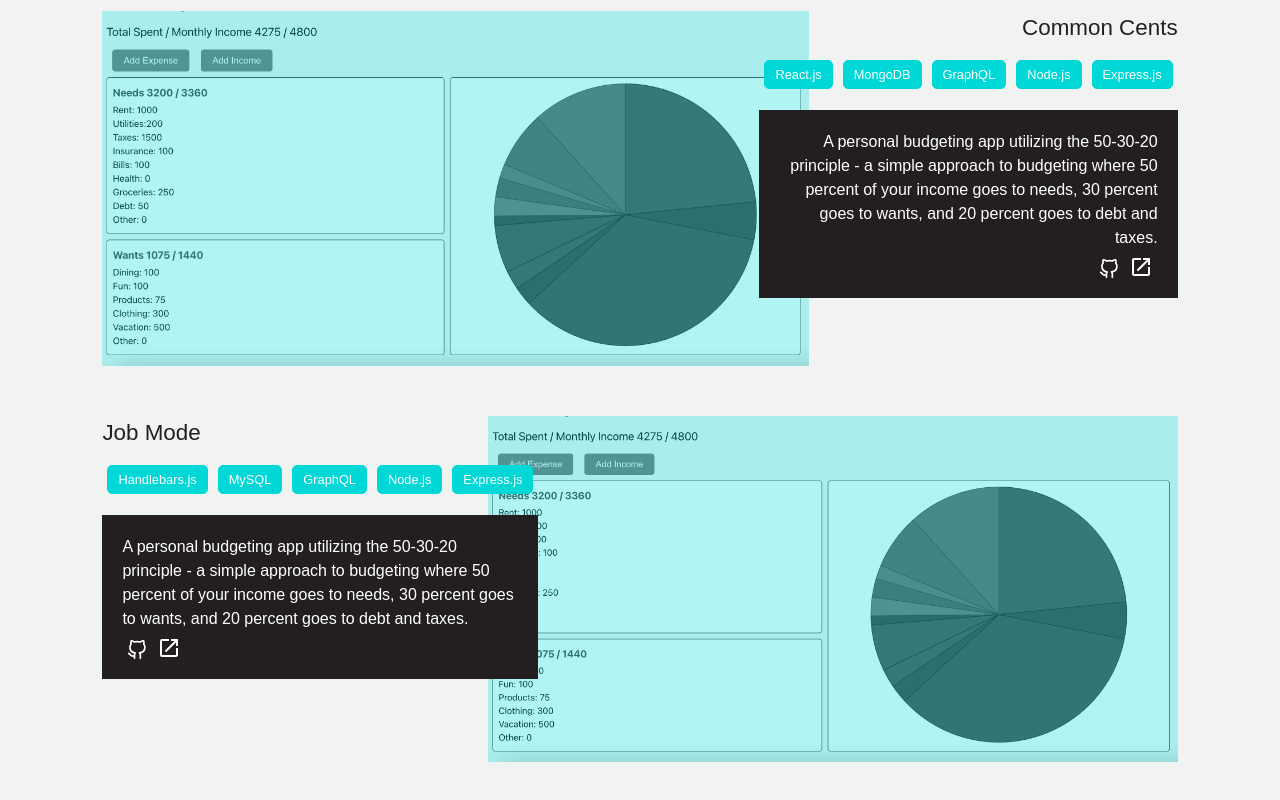
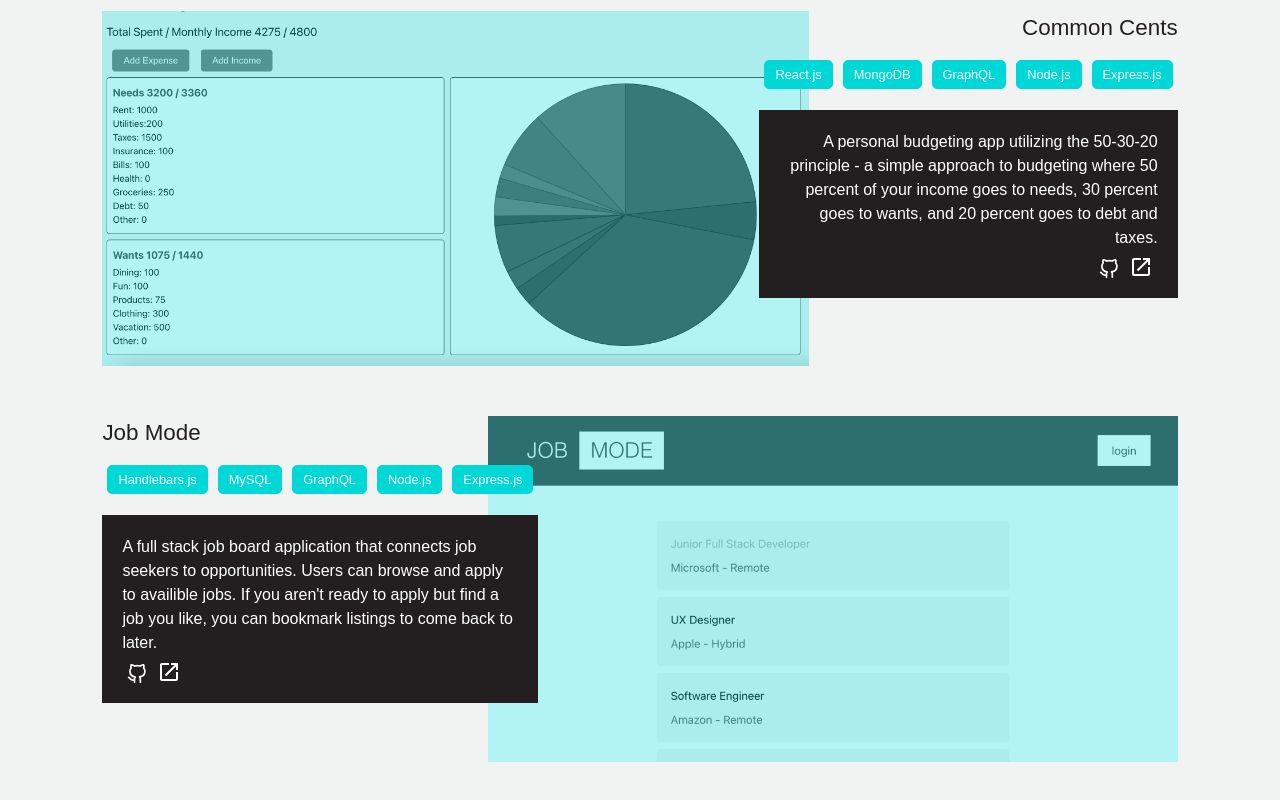
Before and after one commit to bantonneau/WebDevPortfolio, a React (Create React App) app: page / in a window 1280 px wide. Shown: the part 1772-2572 px from the top of the page. Built offline with nearby package versions, Linux system fonts and the light colour scheme.

Commit message:
update job mode copy and image

```diff
--- a/src/components/Projects.js
+++ b/src/components/Projects.js
@@ -3,8 +3,10 @@ import '../styles/Projects.css'
 import { projectList } from "../helpers/ProjectList";
 import { Link } from 'react-router-dom';
 import { GitHub, Launch } from '@mui/icons-material'
+import IconGitHub from '../assets/icons/github';
 import commonCents from '../assets/projectPics/commonCents.png'
-import IconGitHub from '../assets/icons/github';
+import jobMode from '../assets/projectPics/jobMode.png'
+
 
 function Circle() {
   return (
@@ -60,7 +62,7 @@ function Projects({ projectRefs }) {
             </div>
           </div>
           <div className='projectDescriptionBlockB'>
-            <p>A personal budgeting app utilizing the 50-30-20 principle - a simple approach to budgeting where 50 percent of your income goes to needs, 30 percent goes to wants, and 20 percent goes to debt and taxes.</p>
+            <p>A full stack job board application that connects job seekers to opportunities. Users can browse and apply to availible jobs. If you aren't ready to apply but find a job you like, you can bookmark listings to come back to later.</p>
             <div className='projectIconBlock'>
               <IconGitHub className='projectIcon' />
               <Launch className='projectIcon' />
@@ -68,7 +70,7 @@ function Projects({ projectRefs }) {
           </div>
         </div>
         <div className='projectPicContainer'>
-          <img src={commonCents} alt="Featured image of the 'Common Cents' project" className='projectPic' />
+          <img src={jobMode} alt="Featured image of the 'Job Mode' project" className='projectPic' />
         </div>
       </section>
 
```
Also changed, not shown: src/assets/projectPics/jobMode.png (added).
